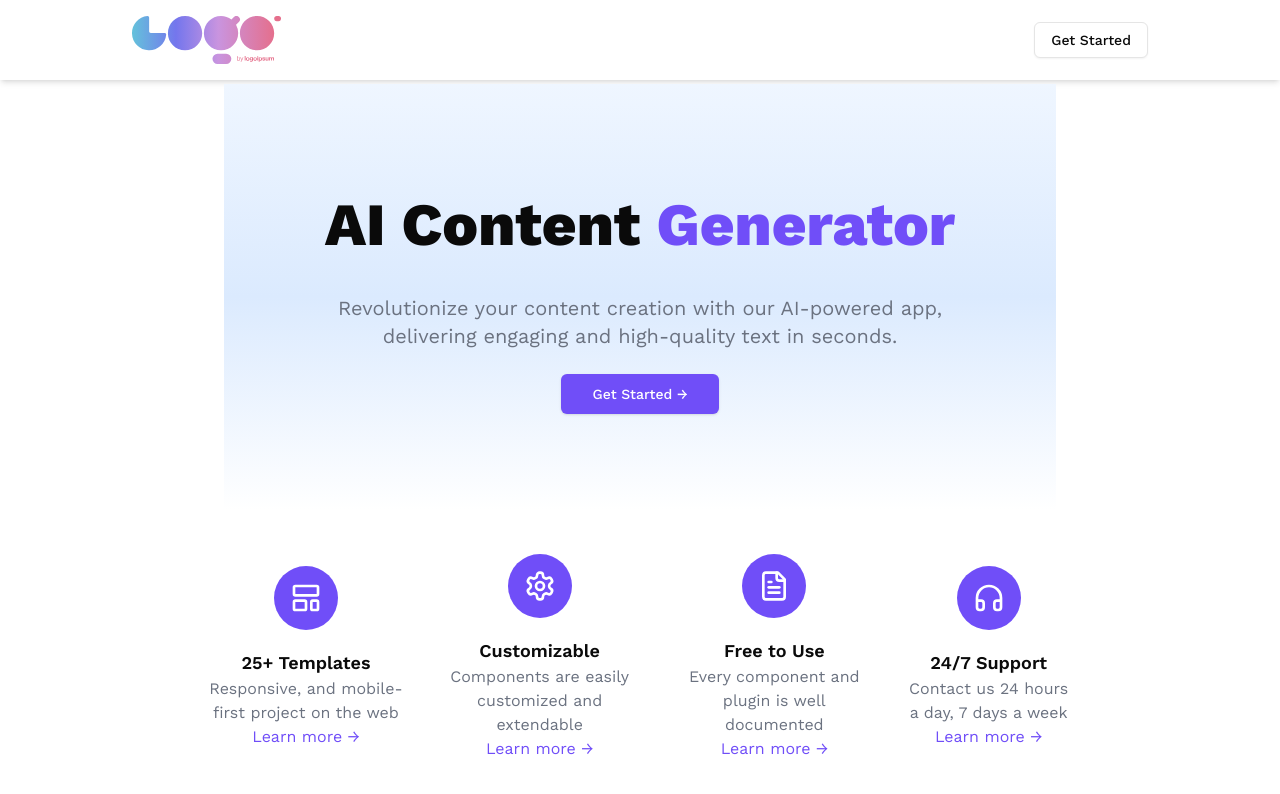
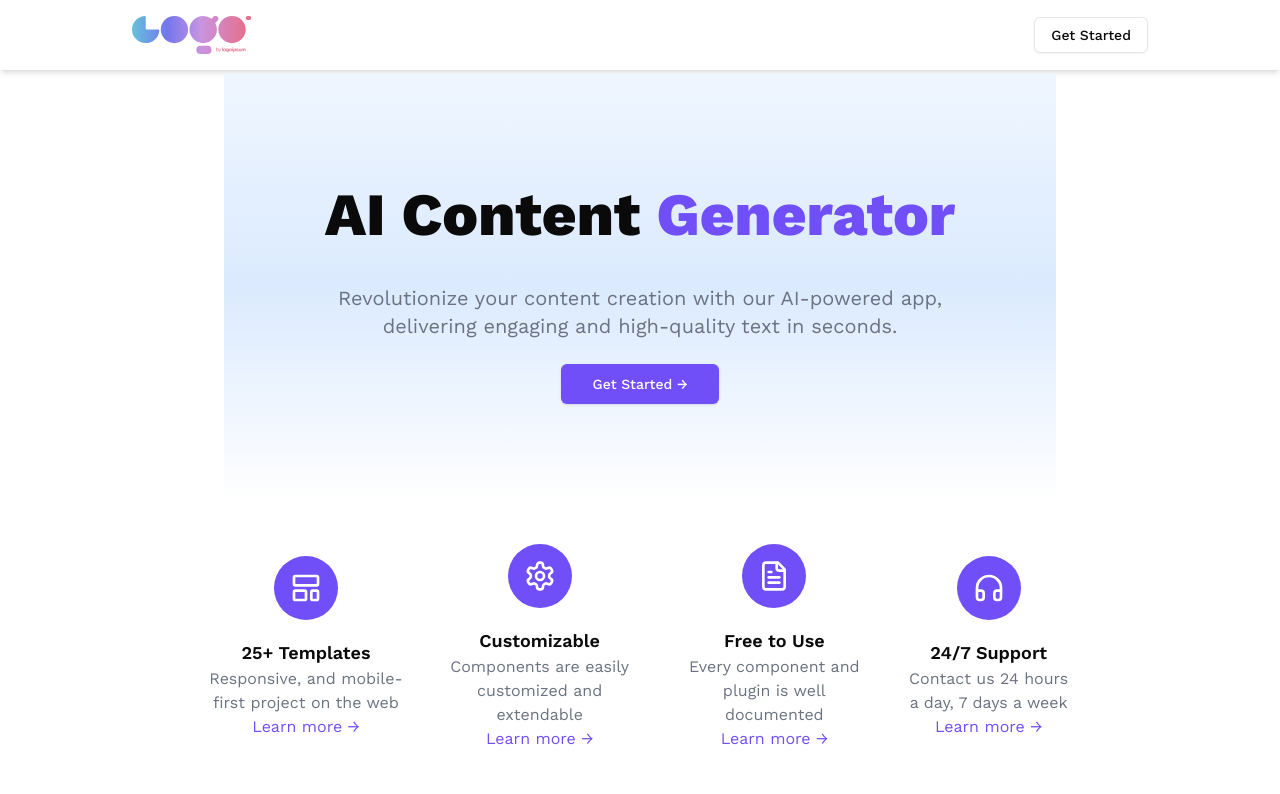
Before and after one commit to madbunny253/Project-react-AIContentGenerator, a Next.js app: page / in a window 1280 px wide. Shown: the top 794 px of the page. Built offline with nearby package versions, Linux system fonts and the light colour scheme.

Commit message:
Update page.tsx

```diff
--- a/app/page.tsx
+++ b/app/page.tsx
@@ -9,7 +9,7 @@ export default function Home() {
       {/* Header */}
       <header className='w-full bg-white shadow-md'>
         <div className='flex justify-between items-center px-1 py-4 mx-auto max-w-5xl'>
-          <Image src='/logo.svg' alt='Logo' width={150} height={150} />
+          <Image src='/logo.svg' alt='Logo' width={120} height={40} />
           <Link href='/dashboard'>
             <Button variant='outline'>Get Started</Button>
           </Link>
```
